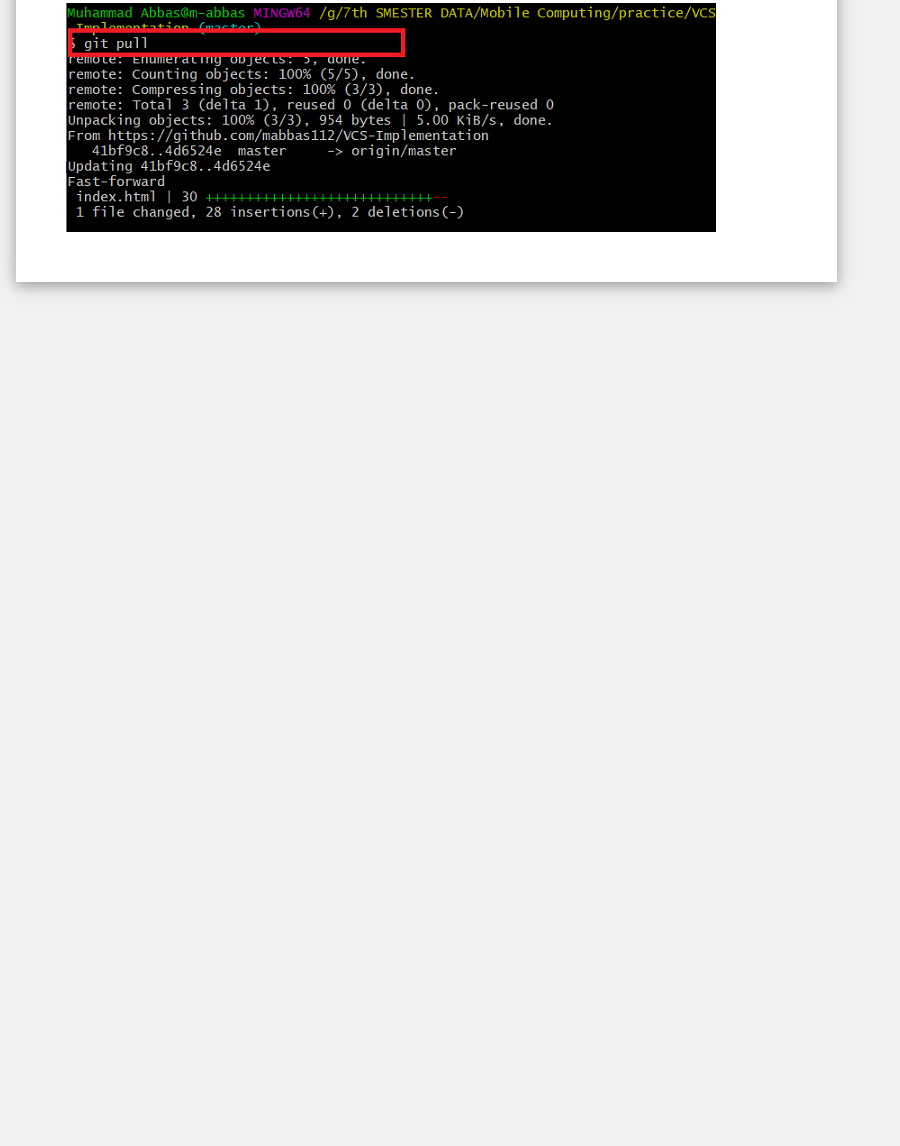
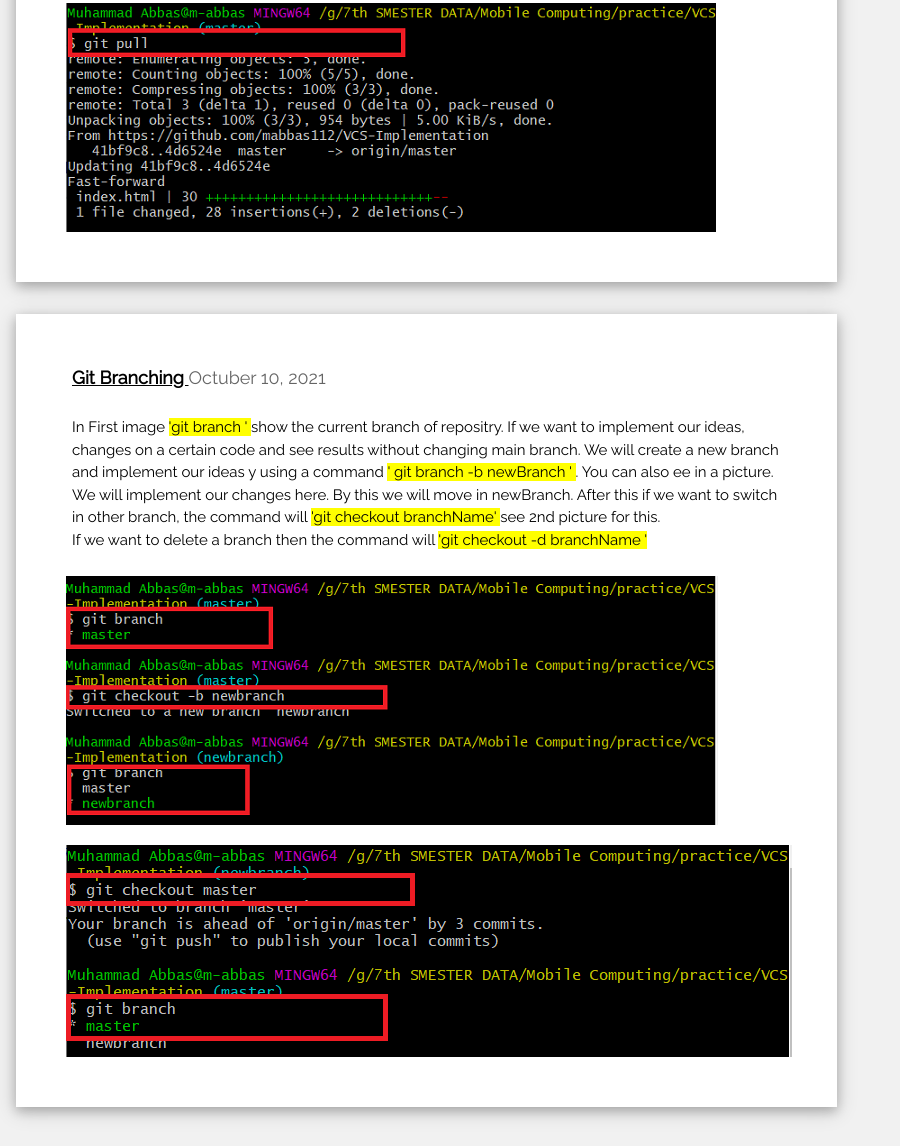
Before and after one commit to AnjumHussainRumaani/VCS-Implementation, a plain HTML site: page index.html in a window 1280 px wide. Shown: the part 3846-4992 px from the top of the page, without its empty margins (0-900 px from the left). Before the commit the page ends 4166 px from the top, so only its background shows below. Drawn offline with nearby package versions, Linux system fonts and the light colour scheme.

Commit message:
index.html card 6 is modified

```diff
--- a/index.html
+++ b/index.html
@@ -190,6 +190,40 @@ body,h1,h2,h3,h4,h5 {font-family: "Raleway", sans-serif}
 </div>
 <!-- END card 5-->
 
+<!-- card 6-->
+<div class="w3-col l8 s12">
+  <div class="w3-card-4 w3-margin w3-white" style="padding:40px;">
+
+
+	<!--............................Title Date.........................-->
+	<div class="w3-container">
+      <h5><b><u>Git Branching </u> </b> <span class="w3-opacity">Octuber 10, 2021 </span></h5>
+    </div>
+	<!--............................End Title Date.........................-->
+
+	<!--............................Description.........................-->
+    <div class="w3-container">
+      <p>In First image <mark> 'git branch ' </mark> show the current branch of repositry. If we want to implement our
+	  ideas, changes on a certain code and see results without changing main branch. We will create a new branch
+	  and implement our ideas y using a command <mark> ' git branch -b newBranch ' </mark>. You can also ee in  a picture. We will implement our
+	  changes here. By this we will move in newBranch. After this if we want to switch in other branch, the command will
+	  <mark> 'git checkout branchName' </mark> see 2nd picture for this.<br>
+	  If we want to delete a branch then the command will <mark> 'git checkout -d branchName '</mark>
+
+	  </p>
+    </div>
+	<!--............................END Description.........................-->
+
+	<!--............................Image.........................-->
+	<img src="images/13.png" alt="13" style="margin:10px;">
+	<img src="images/14.png" alt="14" style="margin:10px;">
+	<!--............................End Image.........................-->
+
+  </div>
+</div>
+<!-- END card 6-->
+
+
 <!-- END GRID -->
 </div><br>
 <!-- END w3-content -->
```
